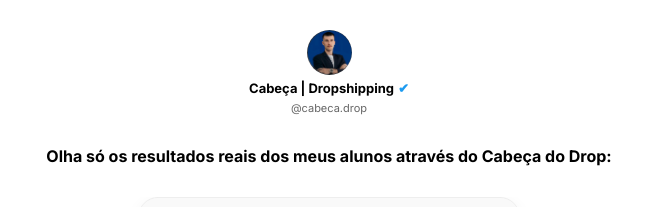
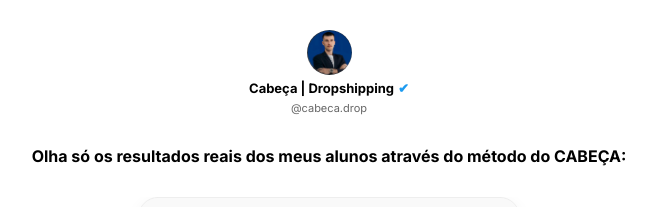
Before and after one commit to RaioneMachado/quiz-cabeca, a website: page index31.html in a window 1280 px wide. Shown: the top 207 px of the page, 311-967 px from the left. Drawn offline with Linux system fonts and the light colour scheme.

Commit message:
atualização

```diff
--- a/index31.html
+++ b/index31.html
@@ -157,7 +157,7 @@
     <div class="profile-handle">@cabeca.drop</div>
 </div>
 
-    <h1>Olha só os resultados reais dos meus alunos através do Cabeça do Drop:</h1>
+    <h1>Olha só os resultados reais dos meus alunos através do método do CABEÇA:</h1>
 
     <div class="carousel-wrapper">
         <div class="carousel-container" id="carousel">
```
Also changed, not shown: index34.html (+1 -1 lines).
